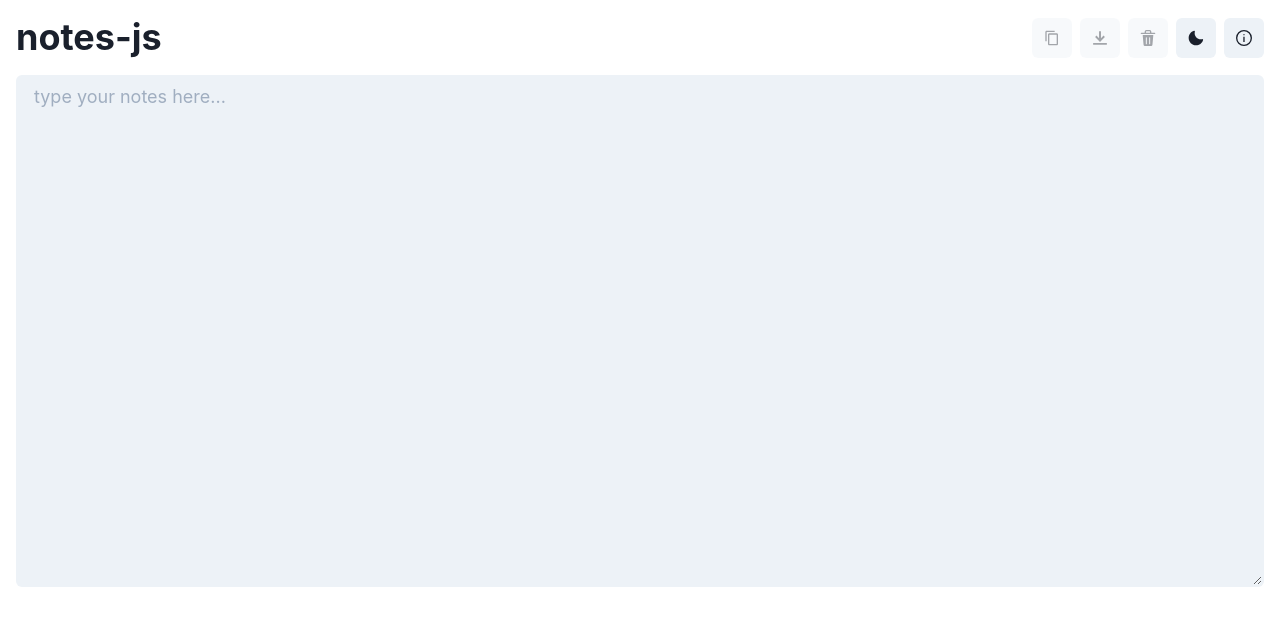
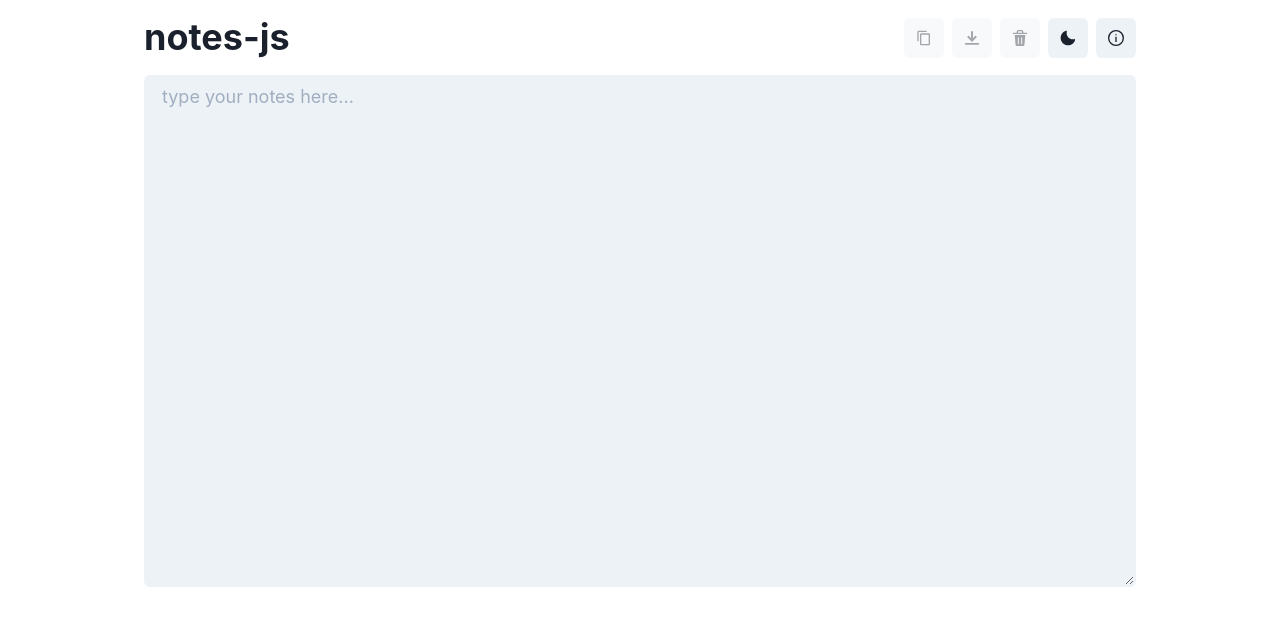
Before and after one commit to alexscott812/local-storage-notes, a React (Create React App) app: page / in a window 1280 px wide. Shown: the top 626 px of the page. Built offline with nearby package versions, Linux system fonts and the light colour scheme; the HTML template or start-up script is replaced by a standard one.

Commit message:
changed container size

```diff
--- a/src/pages/Main.tsx
+++ b/src/pages/Main.tsx
@@ -96,7 +96,7 @@ const Main = () => {
 
   return (
     <>
-      <Container maxW={ 'container.xl' } py={ 4 }>
+      <Container maxW={ 'container.lg' } py={ 4 }>
         <Header
           hasNotes={ !!notes }
           handleCopyButtonClick={ handleCopyButtonClick }
```
